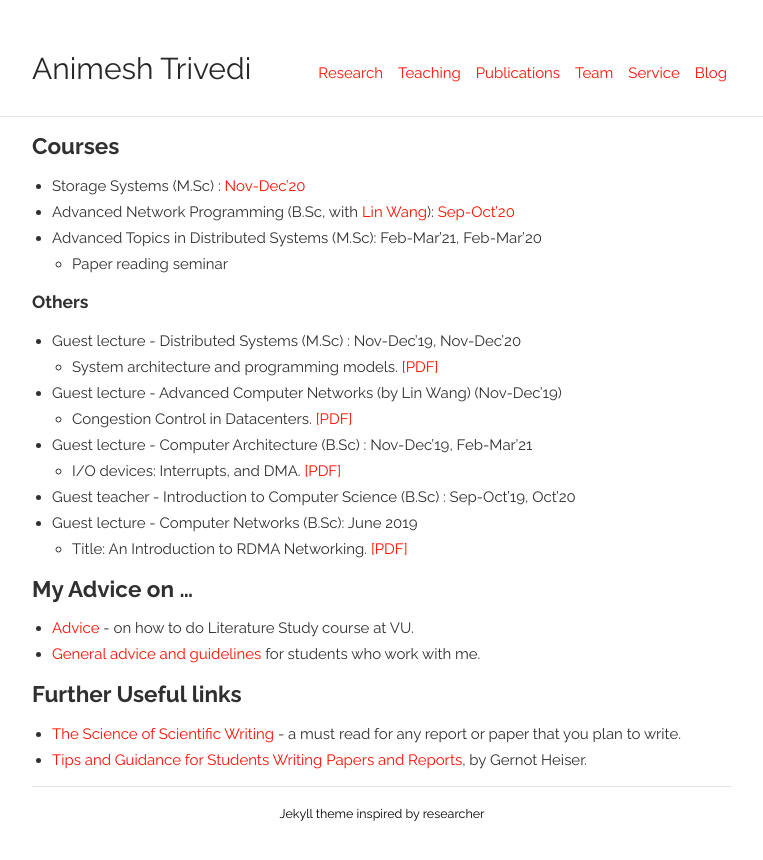
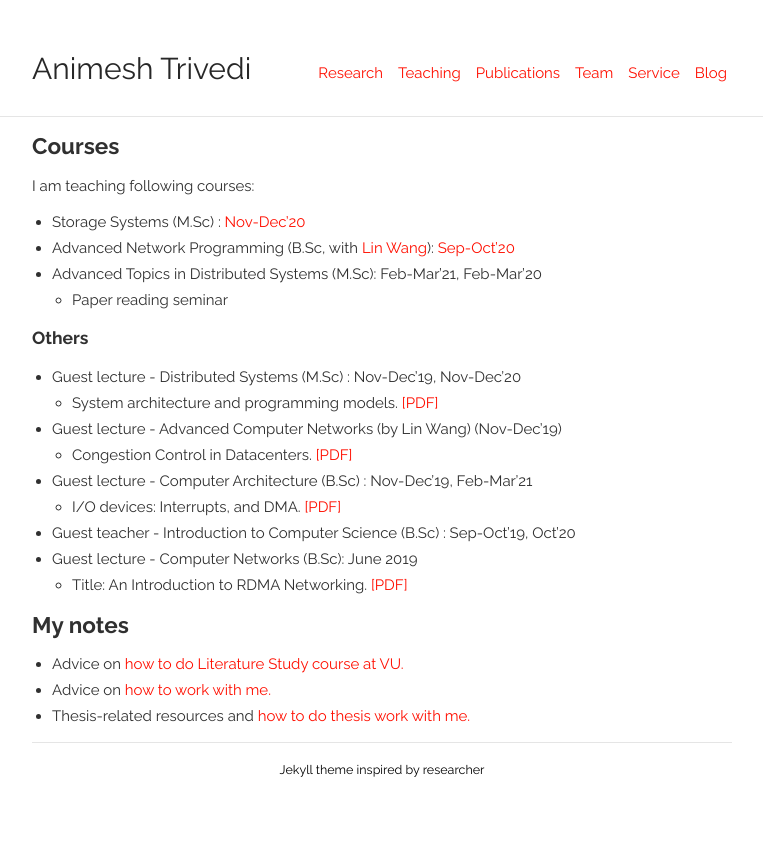
Before and after one commit to animeshtrivedi/animeshtrivedi.github.io, a Jekyll site: the page built from teaching.md, in a window 1280 px wide. Shown: the top 860 px of the page, without its empty margins (258-1021 px from the left). Built offline with Jekyll 4.4.1, drawn with Linux system fonts in a browser that asks for light colours.

Commit message:
thesis related resources

```diff
--- a/teaching.md
+++ b/teaching.md
@@ -1,11 +1,12 @@
 ---
 layout: default
-title: Teaching of Animesh Trivedi
-custom_title: Teaching of Animesh Trivedi
+title: Teaching activities of Animesh Trivedi
+custom_title: Teaching activities of Animesh Trivedi
 permalink: /teaching/
 
 ---
 ## Courses
+I am teaching following courses:
   * Storage Systems (M.Sc) : [Nov-Dec'20](/2020-stosys-slides)
   * Advanced Network Programming (B.Sc, with [Lin Wang](https://linwang.info/)): [Sep-Oct'20](/2020-anp-slides)
   * Advanced Topics in Distributed Systems (M.Sc): Feb-Mar'21, Feb-Mar'20
@@ -22,10 +23,7 @@ permalink: /teaching/
   * Guest lecture - Computer Networks (B.Sc): June 2019
     * Title: An Introduction to RDMA Networking. [[PDF]](https://github.com/animeshtrivedi/animeshtrivedi.github.io/raw/master/files/2019/2019-bsc-Introduction-to-RDMA-Networking.pdf)
 
-## My Advice on ...
-  * [Advice](/lit-study/) - on how to do Literature Study course at VU.
-  * [General advice and guidelines](/advice/) for students who work with me.
-
-## Further Useful links
-  * [The Science of Scientific Writing](https://github.com/animeshtrivedi/notes/blob/master/docs/the-science-of-scientific-writing.pdf) - a must read for any report or paper that you plan to write.
-  * [Tips and Guidance for Students Writing Papers and Reports](https://www.cse.unsw.edu.au/~gernot/style-guide.html), by Gernot Heiser.
+## My notes
+  * Advice on [how to do Literature Study course at VU.](/lit-study/)
+  * Advice on [how to work with me.](/advice/)
+  * Thesis-related resources and [how to do thesis work with me.](/thesis-resources)
```
Also changed, not shown: _posts/2021-03-28-thesis-resources.md (added, +44 -0 lines).
